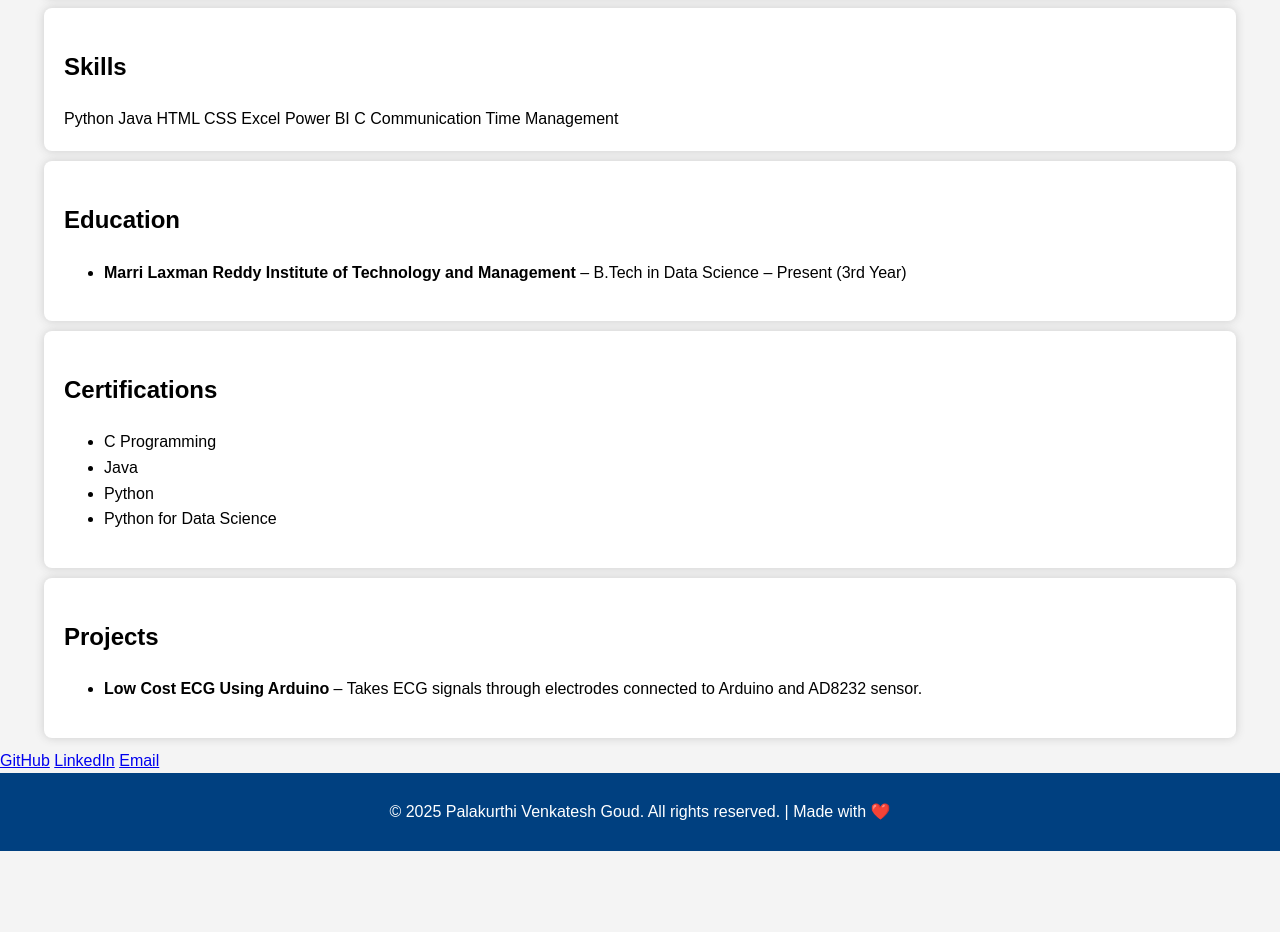
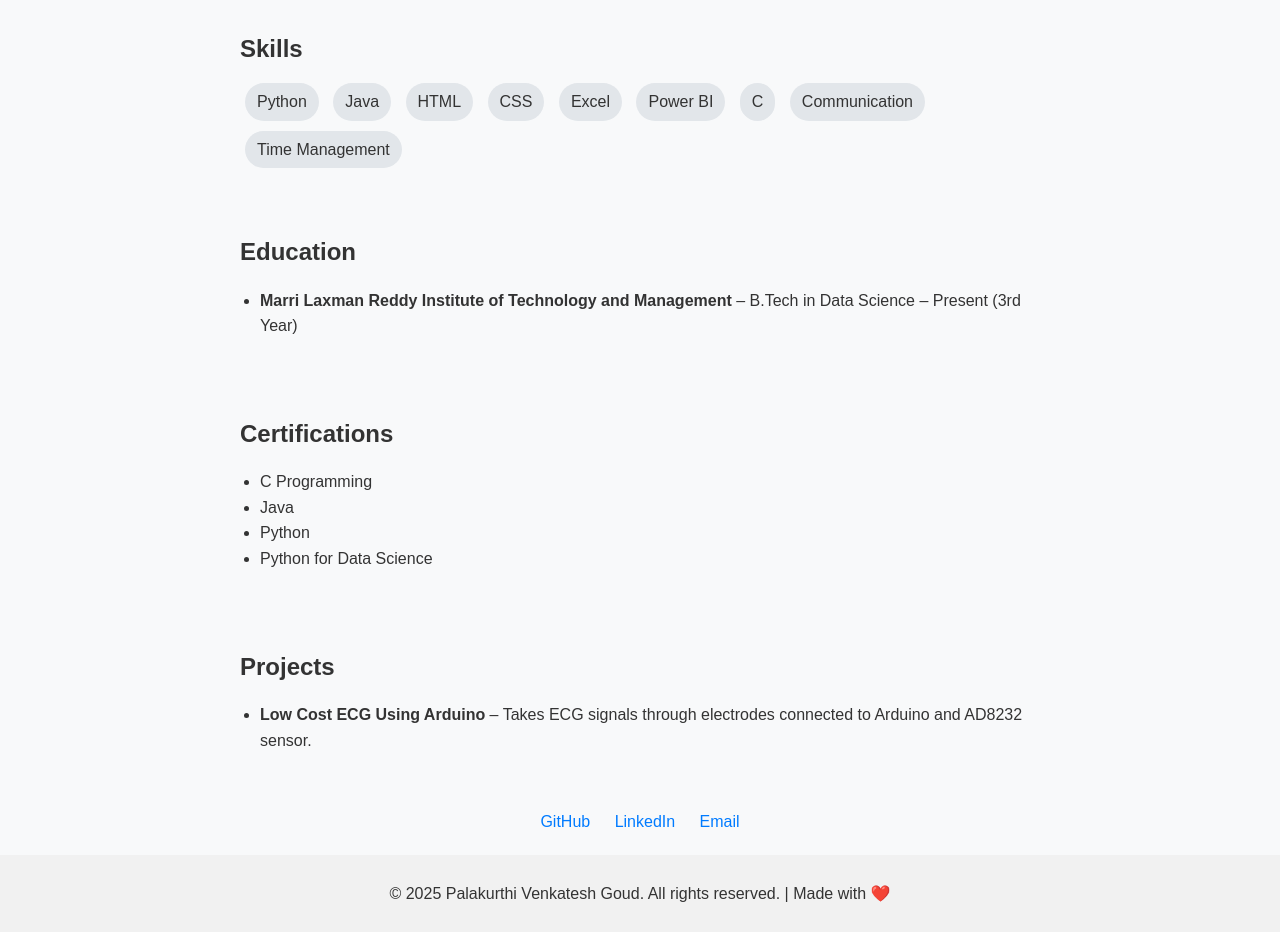
Before and after one commit to PalakurthiVenkateshGoud/my-portfolio, a plain HTML site: page index.html in a window 1280 px wide. Shown: the part 620-1552 px from the top of the page. Before the commit the page ends 1471 px from the top, so only its background shows below. Drawn offline with Linux system fonts and the light colour scheme.

Commit message:
Update style.css

```diff
--- a/style.css
+++ b/style.css
@@ -1,30 +1,69 @@
 body {
   font-family: Arial, sans-serif;
-  line-height: 1.6;
+  background-color: #f8f9fa;
   margin: 0;
   padding: 0;
-  background-color: #f4f4f4;
+  line-height: 1.6;
+  color: #333;
 }
 
 header {
-  background-color: #004080;
-  color: #fff;
-  padding: 20px;
+  background-color: #007bff;
+  color: white;
+  padding: 20px 0;
   text-align: center;
 }
 
 section {
   padding: 20px;
-  margin: 10px auto;
-  width: 90%;
-  background-color: #fff;
-  border-radius: 8px;
-  box-shadow: 0px 0px 10px #ccc;
+  max-width: 800px;
+  margin: auto;
+}
+
+h1, h2 {
+  margin-bottom: 10px;
+}
+
+ul {
+  list-style-type: disc;
+  padding-left: 20px;
+}
+
+.skills span {
+  display: inline-block;
+  background-color: #e2e6ea;
+  padding: 6px 12px;
+  margin: 5px;
+  border-radius: 20px;
+}
+
+.social {
+  text-align: center;
+  margin: 20px;
+}
+
+.social a {
+  margin: 0 10px;
+  color: #007bff;
+  text-decoration: none;
+}
+
+.social a:hover {
+  text-decoration: underline;
+}
+
+a {
+  color: #007bff;
+  text-decoration: none;
+}
+
+a:hover {
+  text-decoration: underline;
 }
 
 footer {
-  background-color: #004080;
-  color: white;
   text-align: center;
   padding: 10px;
+  background-color: #f1f1f1;
+  margin-top: 20px;
 }
```
